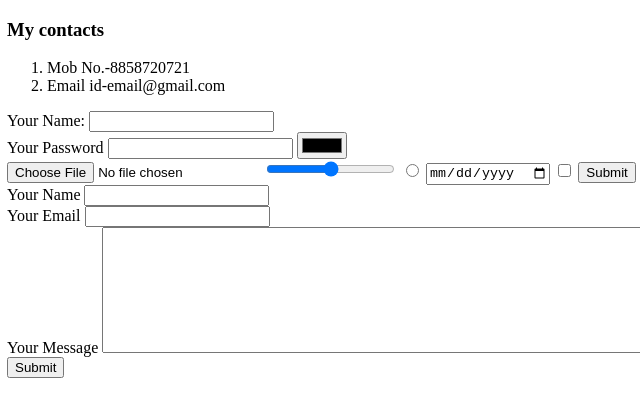
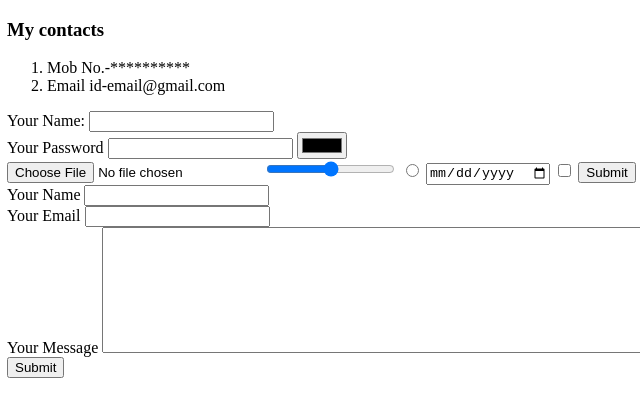
Before and after one commit to rohitkumargupta348/CV, a plain HTML site: page contacts1.html in a window 1280 px wide. Shown: the full height of the page, 1-641 px from the left. Drawn offline with Linux system fonts and the light colour scheme.

Commit message:
Update contacts1.html

```diff
--- a/contacts1.html
+++ b/contacts1.html
@@ -7,7 +7,7 @@
   <body>
     <h3>My contacts</h3>
     <ol>
-      <li>Mob No.-8858720721</li>
+      <li>Mob No.-**********</li>
       <li>Email id-email@gmail.com</li>
     </ol>
     <form class="" action="index.html" method="post">
```
